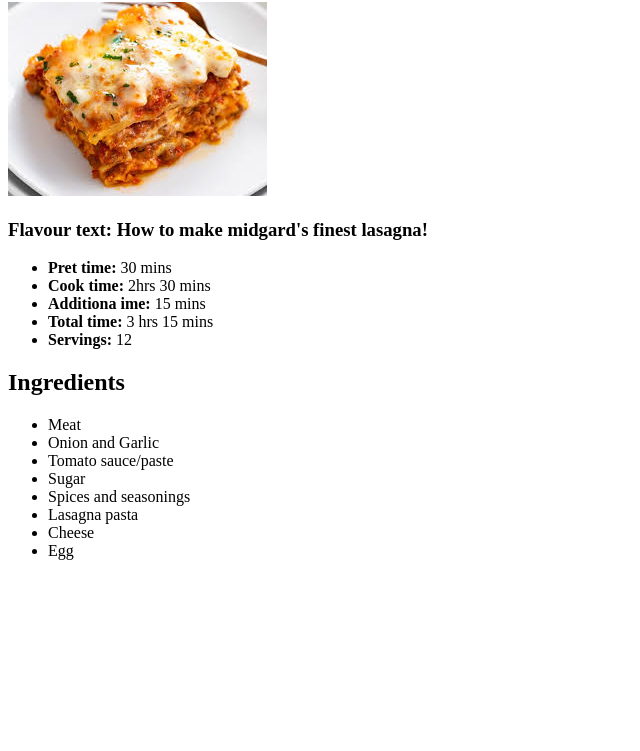
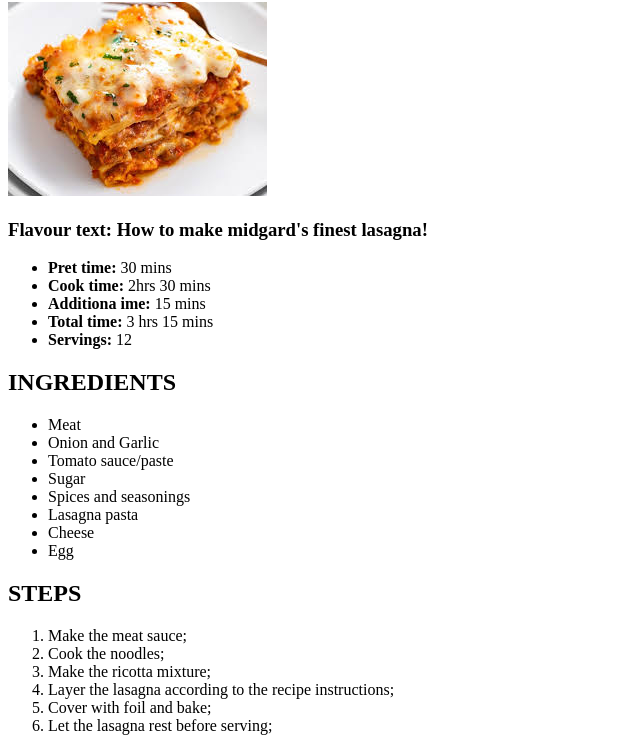
Before and after one commit to fechadev/top-recipes, a plain HTML site: page recipes/lasagna.html in a window 1280 px wide. Shown: the part 78-829 px from the top of the page, without its empty margins (0-640 px from the left). Before the commit the page ends 800 px from the top, so only its background shows below. Drawn offline with Linux system fonts and the light colour scheme.

Commit message:
Update lasagna recipe with 'steps'
Pretty much what the title says.

```diff
--- a/recipes/lasagna.html
+++ b/recipes/lasagna.html
@@ -16,7 +16,7 @@
         <li><strong>Total time:</strong> 3 hrs 15 mins</li>
         <li><strong>Servings:</strong> 12</li>
     </ul>
-    <h2>Ingredients</h2>
+    <h2>INGREDIENTS</h2>
     <ul>
         <li>Meat</li>
         <li>Onion and Garlic</li>
@@ -27,5 +27,14 @@
         <li>Cheese</li>
         <li>Egg</li>
     </ul>
+    <h2>STEPS</h2>
+    <ol>
+        <li>Make the meat sauce;</li>
+        <li>Cook the noodles;</li>
+        <li>Make the ricotta mixture;</li>
+        <li>Layer the lasagna according to the recipe instructions;</li>
+        <li>Cover with foil and bake;</li>
+        <li>Let the lasagna rest before serving;</li>
+    </ol>
 </body>
 </html>
```
